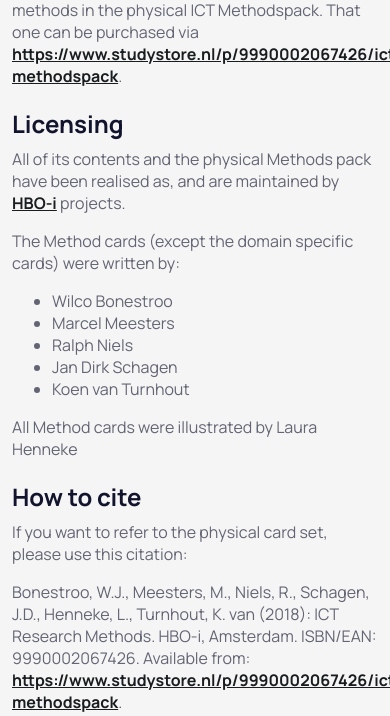
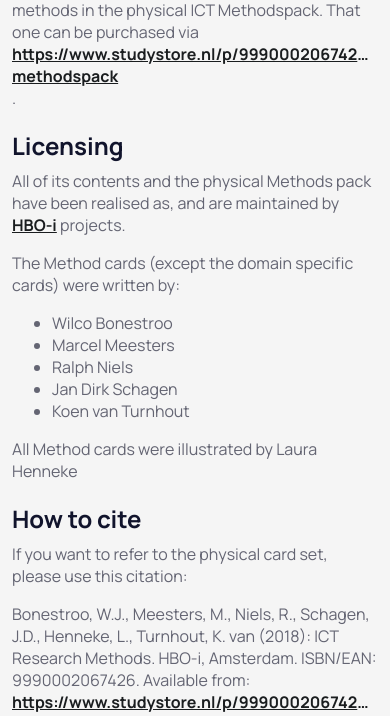
Before and after one commit to HBO-i/ictresearchmethods.nl, a SvelteKit app: page /about in a window 390 px wide. Shown: the part 838-1554 px from the top of the page. Built offline with nearby package versions, Linux system fonts and the light colour scheme; no server answers.

Commit message:
Fix width bugs on mobile

```diff
--- a/src/lib/components/method/MethodList.svelte
+++ b/src/lib/components/method/MethodList.svelte
@@ -20,7 +20,7 @@
 		currentPaginationPage.set(page);
 	}
 
-	$: pageSize = isMobile ? 8 : 5;
+	$: pageSize = isMobile ? 10 : 5;
 	$: currentPage = $currentPaginationPage;
 	$: items = methodsArray;
 	$: paginatedItems = paginate(items, pageSize, currentPage);
--- a/src/lib/components/tabs/CategoryTab.svelte
+++ b/src/lib/components/tabs/CategoryTab.svelte
@@ -81,7 +81,6 @@
 		@include desktop {
 			box-sizing: border-box;
 			min-height: 3em;
-			display: flex;
 			justify-content: center;
 			padding: 0 1em;
 			border-radius: 0.75em;
--- a/src/routes/+page.svelte
+++ b/src/routes/+page.svelte
@@ -19,7 +19,7 @@
 	h1 {
 		font-weight: 500;
 		font-size: 1.25em;
-		margin: 1em;
+		margin: 1em 0;
 		width: 100%;
 		text-align: center;
 
--- a/src/routes/_global.scss
+++ b/src/routes/_global.scss
@@ -106,6 +106,8 @@ body {
 	margin: 0;
 	color: var(--color-text-primary);
 	overflow-x: hidden;
+	width: 100vw;
+	box-sizing: border-box;
 
 	&.no-scroll {
 		overflow-y: hidden;
@@ -118,6 +120,12 @@ li {
 	@media screen and (min-width: 1200px) {
 		font-size: 0.9em;
 	}
+}
+
+a.ellipsis {
+	overflow: hidden;
+	text-overflow: ellipsis;
+	display: block;
 }
 
 ul.non-style {
--- a/src/routes/about/+page.svelte
+++ b/src/routes/about/+page.svelte
@@ -30,8 +30,10 @@
 	The creator of this app does not own any of this content. All the ICT Research Methods on this
 	website are a digital copy of the research methods in the physical ICT Methodspack. That one can
 	be purchased via
-	<a href="https://www.studystore.nl/p/9990002067426/ict-methodspack" target="_blank"
-		>https://www.studystore.nl/p/9990002067426/ict-methodspack</a
+	<a
+		href="https://www.studystore.nl/p/9990002067426/ict-methodspack"
+		target="_blank"
+		class="ellipsis">https://www.studystore.nl/p/9990002067426/ict-methodspack</a
 	>.
 </p>
 
@@ -60,6 +62,7 @@
 	Bonestroo, W.J., Meesters, M., Niels, R., Schagen, J.D., Henneke, L., Turnhout, K. van (2018): ICT
 	Research Methods. HBO-i, Amsterdam. ISBN/EAN: 9990002067426. Available from: <a
 		href="https://www.studystore.nl/p/9990002067426/ict-methodspack"
+		class="ellipsis"
 		target="_blank">https://www.studystore.nl/p/9990002067426/ict-methodspack</a
 	>.
 </p>
```
